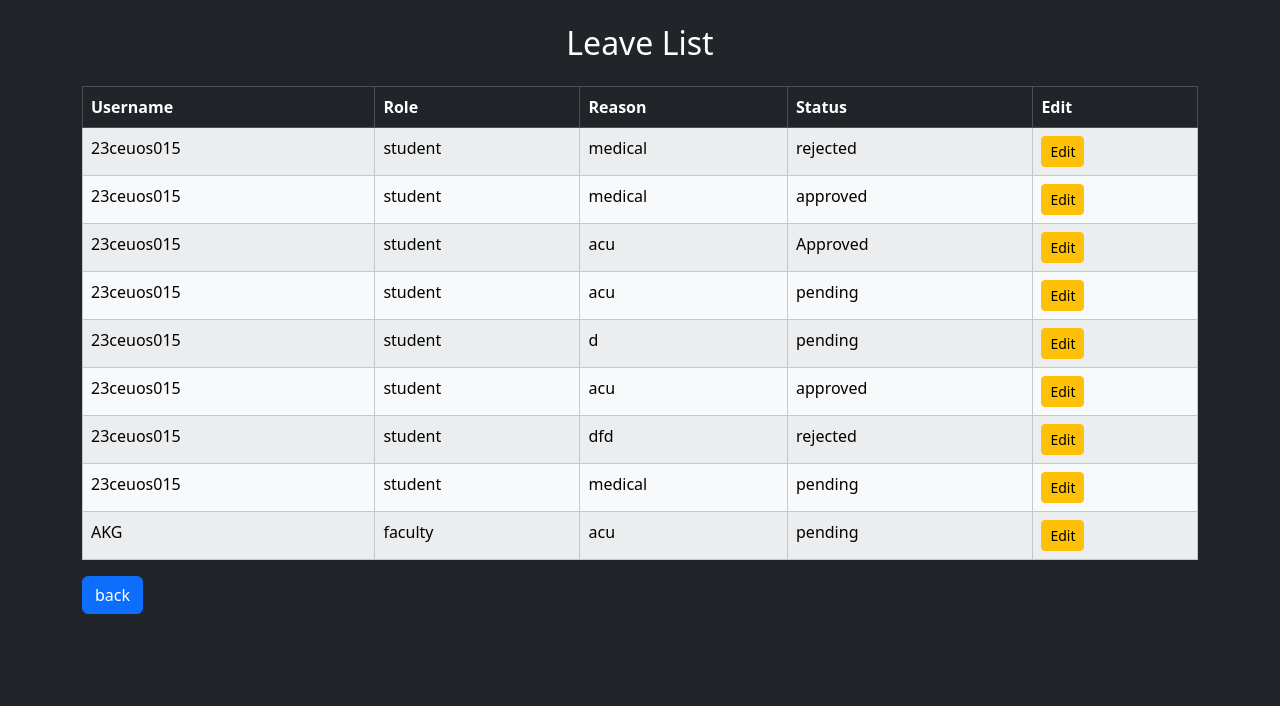
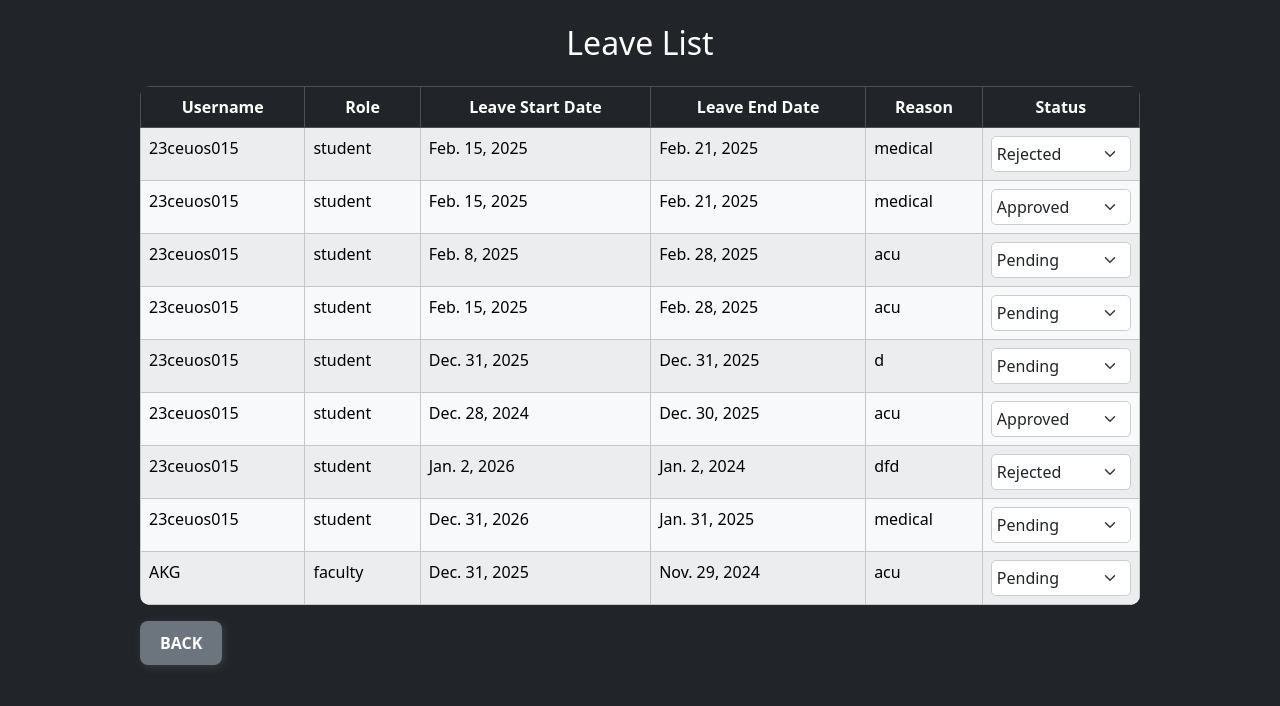
Before and after one commit to Bhargav-611/Attendance-System, a Django app: page /admin_app/admin_dashboard/manage_user/leave in a window 1280 px wide. Shown: the top 706 px of the page. Run offline with Django 5.2, Linux system fonts and the light colour scheme; a user stored in the database is signed in; data comes from the database, SQL or seed files in the repository; both versions use the stored data as it was after the commit; some libraries are stand-ins or nearby versions.

```diff
--- a/admin_app/models.py
+++ b/admin_app/models.py
@@ -20,8 +20,9 @@ class Student(models.Model):
         ("EC", "Electronics & Communication"),
     ]
     user = models.OneToOneField(CustomUser, on_delete=models.CASCADE, related_name="student_id")
+    name = models.CharField(max_length=100)
+    image = models.ImageField(upload_to='photos/', default="ava3.jpg")
     mobile_no = models.CharField(max_length=15)
-    name = models.CharField(max_length=100)
     degree = models.CharField(max_length=50, choices=DEGREE_CHOICES)
     graduation_date = models.DateField()
     subjects = models.ManyToManyField(Subject, blank=True)
@@ -37,6 +38,7 @@ class Faculty(models.Model):
         ("EC", "Electronics & Communication"),
     ]
     user = models.OneToOneField(CustomUser, on_delete=models.CASCADE, related_name="faculty")
+    image = models.ImageField(upload_to='photos/', default="ava3.jpg")
     name = models.CharField(max_length=100)
     department = models.CharField(max_length=50, choices=DEPARTMENT_CHOICES)
     salary = models.IntegerField(default=0)
--- a/admin_app/templates/admin_app/leave.html
+++ b/admin_app/templates/admin_app/leave.html
@@ -1,6 +1,118 @@
 {% extends "layout.html" %}
 
 {% block title %}Leave information{% endblock %}
+
+{% block style %}
+    /* Table Styling */
+    .table {
+        border-radius: 10px;
+        overflow: hidden;
+    }
+
+    /* Header Styling */
+    .table-dark {
+        background-color: #343a40 !important;
+        color: white;
+        text-align: center;
+    }
+
+    /* Table Row Styling */
+    .table-light tr {
+        transition: all 0.3s ease-in-out;
+    }
+
+    .table-light tr:hover {
+        background-color: #f8f9fa !important;
+        transform: scale(1.02);
+    }
+
+    /* Dropdown Styling */
+    .status-dropdown {
+        width: 100%;
+        padding: 5px;
+        border-radius: 5px;
+        border: 1px solid #ccc;
+        cursor: pointer;
+    }
+
+    /* Buttons */
+    .btn-primary {
+        background-color: #007bff;
+        border-radius: 5px;
+        padding: 8px 16px;
+    }
+
+    .btn-primary:hover {
+        background-color: #0056b3;
+    }
+
+    .btn-warning {
+        background-color: #ffc107;
+        color: #000;
+        border-radius: 5px;
+        padding: 6px 12px;
+    }
+
+    .btn-warning:hover {
+        background-color: #e0a800;
+    }
+
+    /* Centering Content */
+    .container {
+        max-width: 80%;
+        margin: auto;
+    }
+
+    .btn {
+        font-size: 16px;
+        font-weight: bold;
+        padding: 10px 20px;
+        border-radius: 8px;
+        transition: all 0.3s ease-in-out;
+        border: none;
+        text-transform: uppercase;
+    }
+
+    /* Primary Button */
+    .btn-primary {
+        background-color: #007bff;
+        color: white;
+        box-shadow: 2px 2px 10px rgba(0, 123, 255, 0.3);
+    }
+
+    .btn-primary:hover {
+        background-color: #0056b3;
+        transform: scale(1.05);
+        box-shadow: 3px 3px 12px rgba(0, 123, 255, 0.5);
+    }
+
+    /* Warning (Edit) Button */
+    .btn-warning {
+        background-color: #ffc107;
+        color: black;
+        box-shadow: 2px 2px 10px rgba(255, 193, 7, 0.3);
+    }
+
+    .btn-warning:hover {
+        background-color: #e0a800;
+        transform: scale(1.05);
+        box-shadow: 3px 3px 12px rgba(255, 193, 7, 0.5);
+    }
+
+    /* Back Button */
+    .btn-back {
+        background-color: #6c757d;
+        color: white;
+        box-shadow: 2px 2px 10px rgba(108, 117, 125, 0.3);
+    }
+
+    .btn-back:hover {
+        background-color: #5a6268;
+        transform: scale(1.05);
+        box-shadow: 3px 3px 12px rgba(108, 117, 125, 0.5);
+    }
+
+{% endblock %}
 
 {% block container %}
 <div class="container mt-4">
@@ -14,9 +126,10 @@
                 <tr>
                     <th>Username</th>
                     <th>Role</th>
+                    <th>Leave Start Date</th>
+                    <th>Leave End Date</th>
                     <th>Reason</th>
                     <th>Status</th>
-                    <th>Edit</th>
                 </tr>
             </thead>
             <tbody class="table-light">
@@ -24,18 +137,54 @@
                 <tr>
                     <td>{{ leave.user.username }}</td>
                     <td>{{ leave.user.role }}</td>
+                    <td>{{ leave.start_date }}</td>
+                    <td>{{ leave.end_date }}</td>
                     <td>{{ leave.reason }}</td>
-                    <td>{{ leave.status }}</td>
                     <td>
-                        <a href="{% url 'admin_app:leave_edit' leave.id %}" class="btn btn-warning btn-sm">Edit</a>
+                        <select class="form-select status-dropdown" data-leave-id="{{ leave.id }}">
+                            <option value="Pending" {% if leave.status == "pending" %}selected{% endif %}>Pending</option>
+                            <option value="Approved" {% if leave.status == "approved" %}selected{% endif %}>Approved</option>
+                            <option value="Rejected" {% if leave.status == "rejected" %}selected{% endif %}>Rejected</option>
+                        </select>
                     </td>
                 </tr>
                 {% endfor %}
             </tbody>
         </table>
     </div>
-    <a href="{% url 'admin_app:admin_dashboard' %}" class="btn btn-primary">back</a>
-
+    <a href="{% url 'admin_app:admin_dashboard' %}" class="btn btn-back">Back</a>
 </div>
 
+<script>
+document.addEventListener("DOMContentLoaded", function () {
+    document.querySelectorAll(".status-dropdown").forEach(dropdown => {
+        dropdown.addEventListener("change", function () {
+            let leaveId = this.getAttribute("data-leave-id");
+            let newStatus = this.value;
+
+            fetch("{% url 'admin_app:update_leave_status' %}", {
+                method: "POST",
+                headers: {
+                    "Content-Type": "application/json",
+                    "X-CSRFToken": "{{ csrf_token }}"
+                },
+                body: JSON.stringify({
+                    leave_id: leaveId,
+                    status: newStatus
+                })
+            })
+            .then(response => response.json())
+            .then(data => {
+                if (data.success) {
+                    alert("Status updated successfully!");
+                } else {
+                    alert("Failed to update status.");
+                }
+            })
+            .catch(error => console.error("Error:", error));
+        });
+    });
+});
+</script>
+
 {% endblock %}
--- a/admin_app/templates/admin_app/register.html
+++ b/admin_app/templates/admin_app/register.html
@@ -6,7 +6,7 @@
 <div class="container d-flex justify-content-center align-items-center">
     <div class="card p-4 shadow-lg" style="width: 30rem;">
         <h2 class="text-center mb-4">Register</h2>
-        <form method="post">
+        <form method="post" enctype="multipart/form-data">
             {% csrf_token %}
             {{ form.as_p }}
             <button type="submit" class="btn btn-primary w-100">Register</button>
--- a/admin_app/urls.py
+++ b/admin_app/urls.py
@@ -22,6 +22,6 @@ urlpatterns = [
 
     path("admin_dashboard/manage_user/notification", views.notification, name="notification"),
     path("admin_dashboard/manage_user/leave", views.leave, name="leave"),
-    path("admin_dashboard/manage_user/<int:l_id>/leave_edit", views.leave_edit, name="leave_edit"),
+    path("admin_dashboard/manage_user/update_leave_status", views.update_leave_status, name="update_leave_status"),
 
 ]
--- a/admin_app/views.py
+++ b/admin_app/views.py
@@ -32,24 +32,34 @@ def student_info(request):
 @staff_member_required
 def student_add(request):
     if request.method == "POST":
-        form = StudentForm(request.POST)
+        form = StudentForm(request.POST, request.FILES)   # for upload image in html file
+        username = request.POST.get("username")
+        email = request.POST.get("email")
+        password = request.POST.get("password")
+
+        if not username or not email or not password:
+            messages.error(request, "Username, Email, and Password are required.")
+            return redirect("admin_app:student_add")
+
+        if CustomUser.objects.filter(username=username).exists():
+            messages.error(request, "Username already exists")
+            return redirect("admin_app:student_add")
+
         if form.is_valid():
-            query = CustomUser.objects.filter(username=form.cleaned_data["username"])
-            u = get_object_or_404(query)
-            if u:
-                messages.error(request, "Username already exists")
-                return redirect("admin_app:student_add")
-            else:
-                user = CustomUser.objects.create_user(
-                    username=form.cleaned_data["username"],
-                    email=form.cleaned_data["email"],
-                    password=form.cleaned_data["password"],
-                    role="student"
-                )
-                student = form.save(commit=False)
-                student.user = user
-                student.save()
+            # Create CustomUser
+            user = CustomUser.objects.create_user(
+                username=username,
+                email=email,
+                password=password,
+                role="student"
+            )
 
+            # Create Student and associate it with the user
+            student = form.save(commit=False)
+            student.user = user
+            student.save()
+
+            messages.success(request, "Student added successfully!")
             return redirect("admin_app:student_info")
     else:
         form = StudentForm()
@@ -59,7 +69,8 @@ def student_add(request):
 @staff_member_required
 def student_edit(request, s_id):
     student = get_object_or_404(Student, pk=s_id)
-
+    user1 = get_object_or_404(CustomUser, pk=student.user.id)
+    student.user = user1
     if request.method == "POST":
         form = StudentForm(request.POST, instance=student)
         if form.is_valid():
@@ -87,25 +98,35 @@ def faculty_info(request):
 @staff_member_required
 def faculty_add(request):
     if request.method == "POST":
-        form = FacultyForm(request.POST)
+
+        form = FacultyForm(request.POST, request.FILES)     # for upload image in html file
+        username = request.POST.get("username")
+        email = request.POST.get("email")
+        password = request.POST.get("password")
+
+        if not username or not email or not password:
+            messages.error(request, "Username, Email, and Password are required.")
+            return redirect("admin_app:faculty_add")
+
+        if CustomUser.objects.filter(username=username).exists():
+            messages.error(request, "Username already exists")
+            return redirect("admin_app:faculty_add")
+
         if form.is_valid():
-            u = get_object_or_404(CustomUser, username=form.cleaned_data["username"])
+            # Create CustomUser
+            user = CustomUser.objects.create_user(
+                username=username,
+                email=email,
+                password=password,
+                role="faculty"
+            )
 
-            if u:
-                messages.error(request, "Username already exists")
-                return redirect("admin_app:faculty_add")
-            else:
-                user = CustomUser.objects.create_user(
-                    username=form.cleaned_data["username"],
-                    email=form.cleaned_data["email"],
-                    password=form.cleaned_data["password"],
-                    role="faculty"
-                )
-                faculty = form.save(commit=False)
-                faculty.user = user
-                faculty.save()
+            faculty = form.save(commit=False)
+            faculty.user = user
+            faculty.save()
 
-                return redirect("admin_app:faculty_info")
+            messages.success(request, "faculty added successfully!")
+            return redirect("admin_app:faculty_info")
     else:
         form = FacultyForm()
     return render(request, "admin_app/register.html", {"form": form})
@@ -149,9 +170,29 @@ def leave(request):
     leaves = Leave.objects.all()
     return render(request, "admin_app/leave.html", {"leaves": leaves})
 
-@staff_member_required
-def leave_edit(request, l_id):
-    return redirect(f'/admin/admin_app/leave/{l_id}/change')
+from django.http import JsonResponse
+from django.views.decorators.csrf import csrf_exempt
+import json
+
+@csrf_exempt
+def update_leave_status(request):
+    if request.method == "POST":
+        try:
+            data = json.loads(request.body)
+            leave_id = data.get("leave_id")
+            new_status = data.get("status")
+
+            leave = Leave.objects.get(id=leave_id)
+            leave.status = new_status
+            leave.save()
+
+            return JsonResponse({"success": True})
+        except Leave.DoesNotExist:
+            return JsonResponse({"success": False, "error": "Leave not found"})
+        except Exception as e:
+            return JsonResponse({"success": False, "error": str(e)})
+
+    return JsonResponse({"success": False, "error": "Invalid request"})
 
 
 import cv2 # type: ignore
--- a/project1/urls.py
+++ b/project1/urls.py
@@ -16,6 +16,8 @@ Including another URLconf
 """
 from django.contrib import admin
 from django.urls import path, include
+from django.conf import settings
+from django.conf.urls.static import static
 
 urlpatterns = [
     # path('jet_api/', include('jet_django.urls')),
@@ -25,4 +27,4 @@ urlpatterns = [
     path("admin_app/", include("admin_app.urls")),
     path("faculty_app/", include("faculty_app.urls")),
     path("student_app/", include("student_app.urls")),
-]
+] + static(settings.MEDIA_URL, document_root=settings.MEDIA_ROOT)
--- a/templates/layout.html
+++ b/templates/layout.html
@@ -11,6 +11,10 @@
         Default
         {% endblock %}
     </title>
+    <style>
+        {% block style %}
+        {% endblock %}
+    </style>
 </head>
 <body class="bg-dark">
 
```
Also changed, not shown: admin_app/forms.py (+39 -5 lines), templates/profile.html (+3 -4 lines), admin_app/migrations/0007_faculty_image_student_image.py (added), admin_app/migrations/0008_alter_faculty_image_alter_student_image.py (added), db.sqlite3, media/photos/ava3.jpg (added), media/photos/ava3_NCJUCsr.jpg (added), media/photos/person.jpg (added), media/photos/person_TouiEAW.jpg (added), media/photos/person_tRh6XSO.jpg (added).
